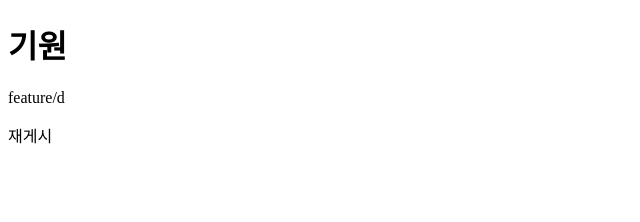
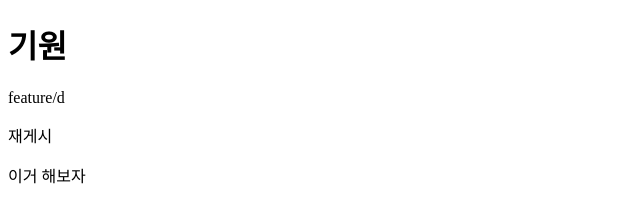
Before and after one commit to 2andrang/kione, a plain HTML site: page index.html in a window 1280 px wide. Shown: the full height of the page, 0-640 px from the left. Drawn offline with Linux system fonts and the light colour scheme.

Commit message:
lets try

```diff
--- a/index.html
+++ b/index.html
@@ -11,6 +11,7 @@
     <h1>기원</h1>
     <p>feature/d</p>
     <p>재게시</p>
+    <p>이거 해보자</p>
 </body>
 
 </html>
```
